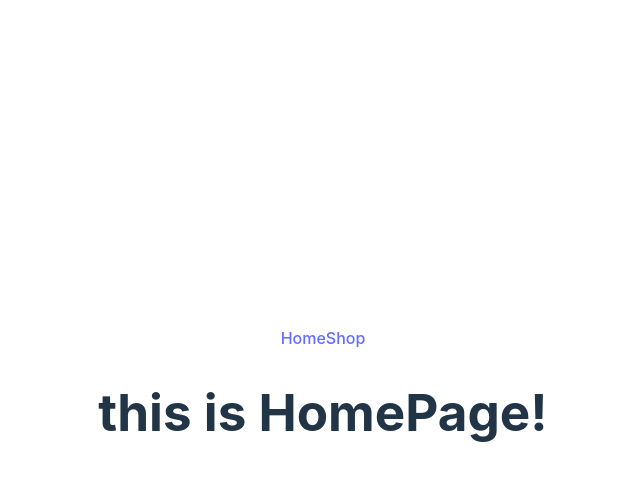
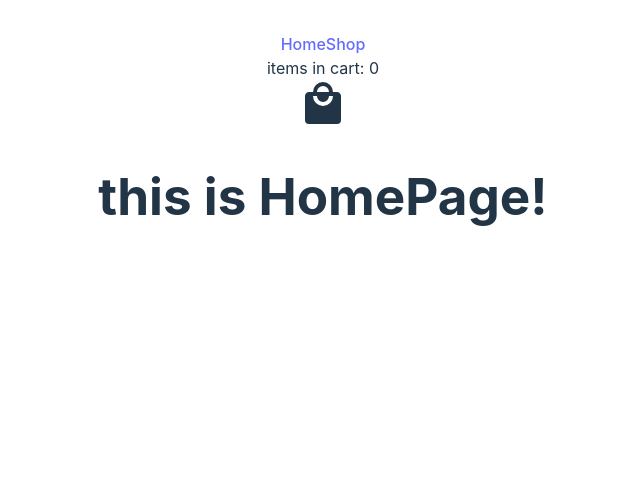
Before and after one commit to bbo137/shopping-cart, a React (Vite) app: page /home in a window 1280 px wide. Shown: the top 480 px of the page, without its empty margins (317-957 px from the left). Built offline with nearby package versions, Linux system fonts and the light colour scheme.

Commit message:
Change the code structure -lift functions related to Cart -Cart can show in any page that contains NavBar -add cart-icon which opens the shopping cart and show item count in Cart

```diff
--- a/package.json
+++ b/package.json
@@ -10,6 +10,8 @@
     "preview": "vite preview"
   },
   "dependencies": {
+    "@mdi/js": "^7.3.67",
+    "@mdi/react": "^1.6.1",
     "react": "^18.2.0",
     "react-dom": "^18.2.0",
     "react-router-dom": "^6.16.0"
--- a/src/App.jsx
+++ b/src/App.jsx
@@ -1,6 +1,7 @@
 import { useState, createContext } from 'react';
 import { Navigate, Outlet } from 'react-router-dom';
 import NavBar from './components/NavBar';
+import Cart from './components/Cart';
 import './App.css';
 
 export const DataContext = createContext();
@@ -9,12 +10,72 @@ export const CartContext = createContext();
 function App() {
   const [data, setData] = useState(null);
   const [cart, setCart] = useState([]);
+  const [isCartOpen, setIsCartOpen] = useState(false);
+
+  function updateQuantity(arr, index, quantity, input) {
+    if (isNaN(quantity) || (input && quantity === '')) {
+      arr[index].quantity = '';
+    } else if (input) {
+      arr[index].quantity =
+        quantity === 0 && arr[index].quantity === '' ? '' : String(quantity);
+    } else {
+      arr[index].quantity = Math.max(1, Number(arr[index].quantity) + quantity);
+    }
+  }
+
+  function handleAddToCart(id, quantity, input) {
+    let index = -1;
+    const cartProduct = cart.find((product, i) => {
+      if (product.id === id) {
+        index = i;
+        return true;
+      }
+      return false;
+    });
+
+    if (!cartProduct) {
+      // doesn't have the item
+      let product = data.find((product) => product.id === id);
+      product = { ...product, quantity: quantity };
+      setCart([...cart, product]);
+    } else {
+      // already has the item
+      let newArr = [...cart];
+
+      updateQuantity(newArr, index, quantity, input);
+      setCart(newArr);
+    }
+  }
+
+  function deleteFromCart(id) {
+    //add confirm?
+    const newArr = cart.filter((product) => product.id !== id);
+    setCart(newArr);
+  }
 
   return (
     <DataContext.Provider value={[data, setData]}>
-      <CartContext.Provider value={[cart, setCart]}>
+      <CartContext.Provider
+        value={{
+          cart,
+          setCart,
+          isCartOpen,
+          setIsCartOpen,
+          handleAddToCart,
+          deleteFromCart,
+        }}
+      >
         <Navigate to="/home" replace={true} />
         <NavBar />
+        {isCartOpen && (
+          <div className="cart">
+            <Cart
+              cart={cart}
+              deleteFromCart={deleteFromCart}
+              handleAddToCart={handleAddToCart}
+            />
+          </div>
+        )}
         <div id="content">
           <Outlet />
         </div>
--- a/src/components/NavBar.jsx
+++ b/src/components/NavBar.jsx
@@ -1,11 +1,29 @@
 import { Link } from "react-router-dom"
+import { useContext } from "react";
+import { CartContext } from '../App';
+import Icon from '@mdi/react';
+import { mdiShopping } from '@mdi/js';
 
 function NavBar() {
+  const {cart, isCartOpen, setIsCartOpen} = useContext(CartContext);
+
+  function getCartCount() {
+    return cart.reduce((acc, curr) => acc + curr.quantity, 0);
+  }
+
+  function toggleCart() {
+    setIsCartOpen(!isCartOpen);
+  }
+
   return (
     <>
       <div id="nav-bar">
         <Link to="/home">Home</Link>
         <Link to="/shop">Shop</Link>
+        <div className="cart-icon" onClick={toggleCart}>
+          <div>items in cart: {getCartCount()}</div>
+          <Icon path={mdiShopping} size={2} />
+        </div>
       </div>
     </>
   )
--- a/src/index.css
+++ b/src/index.css
@@ -26,7 +26,7 @@ a:hover {
 body {
   margin: 0;
   display: flex;
-  place-items: center;
+  place-items: center top;
   min-width: 320px;
   min-height: 100vh;
 }
--- a/src/pages/Shop.jsx
+++ b/src/pages/Shop.jsx
@@ -1,5 +1,4 @@
 import Card from '../components/Card';
-import Cart from '../components/Cart';
 import { useContext, useEffect, useState } from 'react';
 import { DataContext, CartContext } from '../App';
 
@@ -10,7 +9,7 @@ function Shop() {
   // eslint-disable-next-line no-unused-vars
   const [loaded, setLoaded] = useState(false);
 
-  const [cart, setCart] = useContext(CartContext);
+  const { handleAddToCart } = useContext(CartContext);
 
   useEffect(() => {
     if (!data) {
@@ -45,36 +44,6 @@ function Shop() {
     }
   }
 
-  function handleAddToCart(id, quantity, input) {
-    let index = -1;
-    const cartProduct = cart.find((product, i) => {
-      if (product.id === id) {
-        index = i;
-        return true;
-      }
-      return false;
-    });
-
-    if (!cartProduct) {
-      // doesn't have the item
-      let product = data.find((product) => product.id === id);
-      product = { ...product, quantity: quantity };
-      setCart([...cart, product]);
-    } else {
-      // already has the item
-      let newArr = [...cart];
-
-      updateQuantity(newArr, index, quantity, input);
-      setCart(newArr);
-    }
-  }
-
-  function deleteFromCart(id) {
-    //add confirm?
-    const newArr = cart.filter((product) => product.id !== id);
-    setCart(newArr);
-  }
-
   function handleQuantity(id, quantity, input) {
     let index = data.findIndex((product) => product.id === id);
     let newArr = [...data];
@@ -86,13 +55,6 @@ function Shop() {
   return (
     <>
       <h1>this is ShopPage!</h1>
-      <div className="cart">
-        <Cart
-          cart={cart}
-          deleteFromCart={deleteFromCart}
-          handleAddToCart={handleAddToCart}
-        />
-      </div>
       <div className="products">
         {data &&
           data.map((product) => {
```
Also changed, not shown: 1 other file (tests, documents, lock files or other folders).
